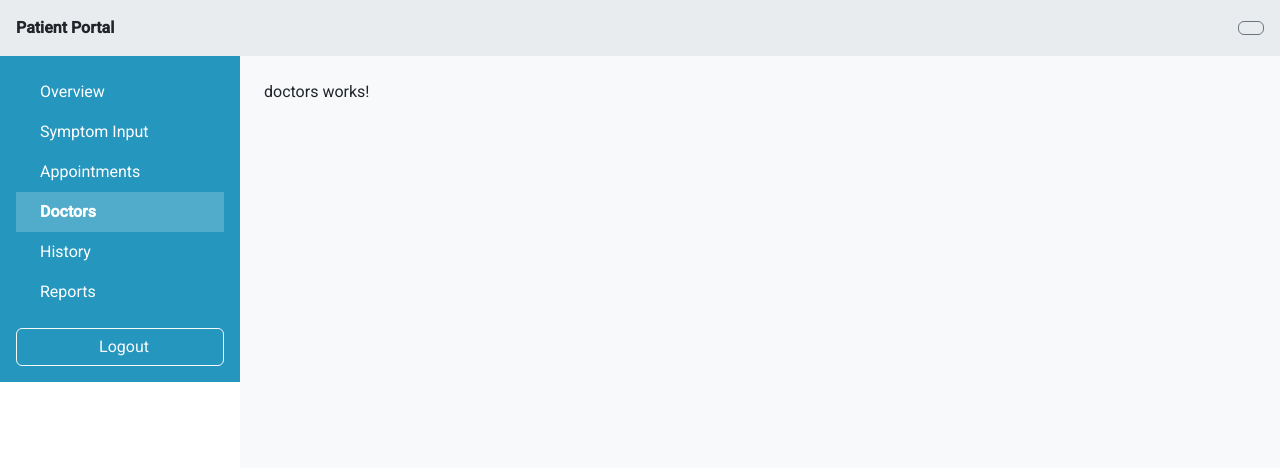
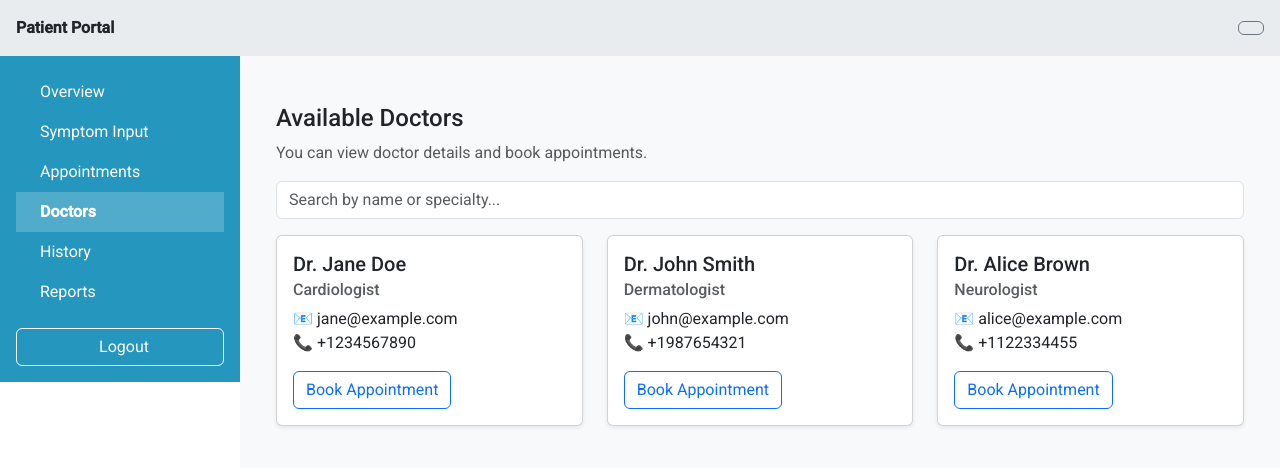
Before and after one commit to VKwamboka/patient_service_frontend, an Angular app in the folder disease-prediction-app/: page /dashboard/doctors in a window 1280 px wide. Shown: the top 468 px of the page. Built offline with nearby package versions, Linux system fonts and the light colour scheme.

Commit message:
created doctors view

```diff
--- a/disease-prediction-app/src/app/patient/doctors/doctors.component.html
+++ b/disease-prediction-app/src/app/patient/doctors/doctors.component.html
@@ -1 +1,41 @@
-<p>doctors works!</p>
+<div class="container mt-4">
+    <h4>Available Doctors</h4>
+    <p class="text-muted">You can view doctor details and book appointments.</p>
+
+    <!-- Search Bar -->
+    <div class="mb-3">
+      <input
+        type="text"
+        class="form-control"
+        placeholder="Search by name or specialty..."
+        [(ngModel)]="searchTerm"
+      />
+    </div>
+
+    <div class="row g-4">
+      <ng-container *ngIf="filteredDoctors.length > 0; else noDoctors">
+        <div class="col-md-4" *ngFor="let doc of filteredDoctors">
+          <div class="card shadow-sm h-100">
+            <div class="card-body">
+              <h5 class="card-title">{{ doc.name }}</h5>
+              <h6 class="card-subtitle mb-2 text-muted">{{ doc.specialty }}</h6>
+              <p class="card-text">
+                📧 {{ doc.email }}<br />
+                📞 {{ doc.phone }}
+              </p>
+              <button class="btn btn-outline-primary" (click)="bookAppointment(doc)">
+                Book Appointment
+              </button>
+            </div>
+          </div>
+        </div>
+      </ng-container>
+    </div>
+
+    <!-- No Doctors Found -->
+    <ng-template #noDoctors>
+      <div class="text-muted text-center mt-3">
+        <p>😕 No doctors match your search.</p>
+      </div>
+    </ng-template>
+  </div>
--- a/disease-prediction-app/src/app/patient/doctors/doctors.component.ts
+++ b/disease-prediction-app/src/app/patient/doctors/doctors.component.ts
@@ -1,11 +1,56 @@
+import { CommonModule } from '@angular/common';
 import { Component } from '@angular/core';
+import { FormsModule } from '@angular/forms';
+
+interface Doctor {
+  name: string;
+  specialty: string;
+  email: string;
+  phone: string;
+}
 
 @Component({
   selector: 'app-doctors',
-  imports: [],
+  imports: [CommonModule,FormsModule],
   templateUrl: './doctors.component.html',
   styleUrl: './doctors.component.css'
 })
 export class DoctorsComponent {
+  doctors: Doctor[] = [
+    {
+      name: 'Dr. Jane Doe',
+      specialty: 'Cardiologist',
+      email: 'jane@example.com',
+      phone: '+1234567890',
+    },
+    {
+      name: 'Dr. John Smith',
+      specialty: 'Dermatologist',
+      email: 'john@example.com',
+      phone: '+1987654321',
+    },
+    {
+      name: 'Dr. Alice Brown',
+      specialty: 'Neurologist',
+      email: 'alice@example.com',
+      phone: '+1122334455',
+    },
+  ];
+
+  bookAppointment(doctor: Doctor) {
+    alert(`Booking appointment with ${doctor.name} (${doctor.specialty})`);
+    // Future: route to booking form with doctor info
+  }
+
+  searchTerm = '';
+
+get filteredDoctors(): Doctor[] {
+  const term = this.searchTerm.trim().toLowerCase();
+  return this.doctors.filter(doc =>
+    doc.name.toLowerCase().includes(term) ||
+    doc.specialty.toLowerCase().includes(term)
+  );
+}
+
 
 }
```
